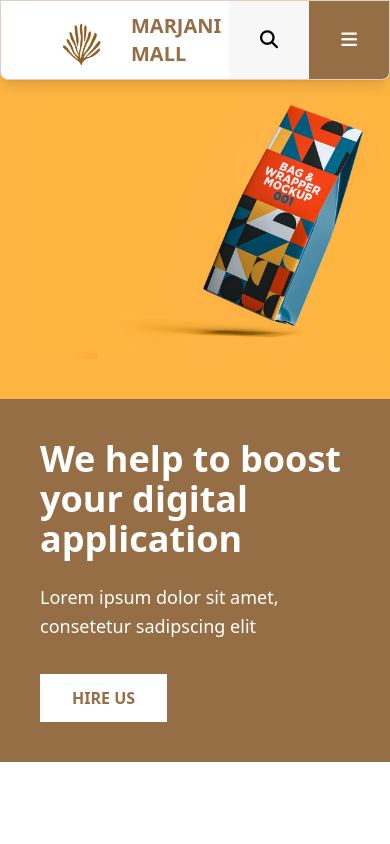
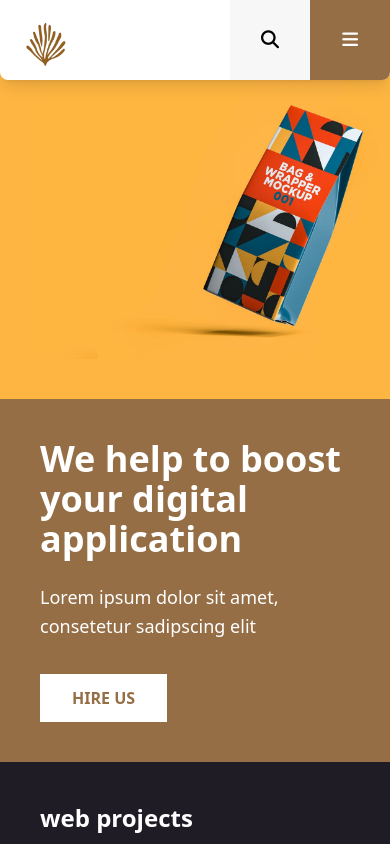
Before and after one commit to YoussefShafiq/corpintech-TheMall, a plain HTML site: page index.html in a window 390 px wide. Shown: the top 844 px of the page. Drawn offline with nearby package versions, Linux system fonts and the light colour scheme.

Commit message:
hero section min height fix hero navbar responsive updates

```diff
--- a/index.html
+++ b/index.html
@@ -16,10 +16,10 @@
 <body>
     <!-- navbar -->
     <nav
-        class="max-w-6xl fixed lg:top-4 lg:rounded-lg rounded-b-lg right-0 left-0 z-50 mx-auto bg-white flex justify-between items-center shadow-lg border border-[#956e4655] h-20 overflow-hidden">
-        <div class="h-full ps-10 flex items-center gap-3">
+        class="max-w-6xl fixed lg:top-4 lg:rounded-lg rounded-b-lg right-0 left-0 z-50 mx-auto bg-white flex justify-between items-center shadow-lg lg:border border-[#956e4655] h-20 overflow-hidden">
+        <div class="h-full lg:ps-10 ps-1 flex items-center gap-3">
             <img src="./src/assets/logo.png" alt="logo" title="logo" class="h-full p-3">
-            <h1 class="uppercase text-[#956e46] font-bold text-xl">marjani mall</h1>
+            <h1 class="uppercase text-[#956e46] font-bold text-xl hidden lg:block">marjani mall</h1>
         </div>
         <div class="flex items-center gap-2 md:gap-4">
             <!-- Social Icons -->
@@ -232,7 +232,7 @@
 
     <main class="overflow-hidden">
         <!-- hero section -->
-        <div class="flex flex-col lg:flex-row min-h-screen">
+        <div class="flex flex-col lg:flex-row lg:min-h-screen">
             <!-- Left Section - Image -->
             <div
                 class="w-full lg:w-1/2 bg-[#feb542] flex justify-end items-center p-10 lg:p-16 lg:pb-32 pt-20 lg:pt-16">
@@ -395,7 +395,7 @@
             </div>
 
 
-            <hr class="max-w-6xl container py-10">
+            <hr class="max-w-6xl container lg:py-10">
 
             <!-- check all services -->
             <div class="flex flex-col lg:flex-row justify-between items-center gap-20 max-w-6xl container p-8   ">
```
